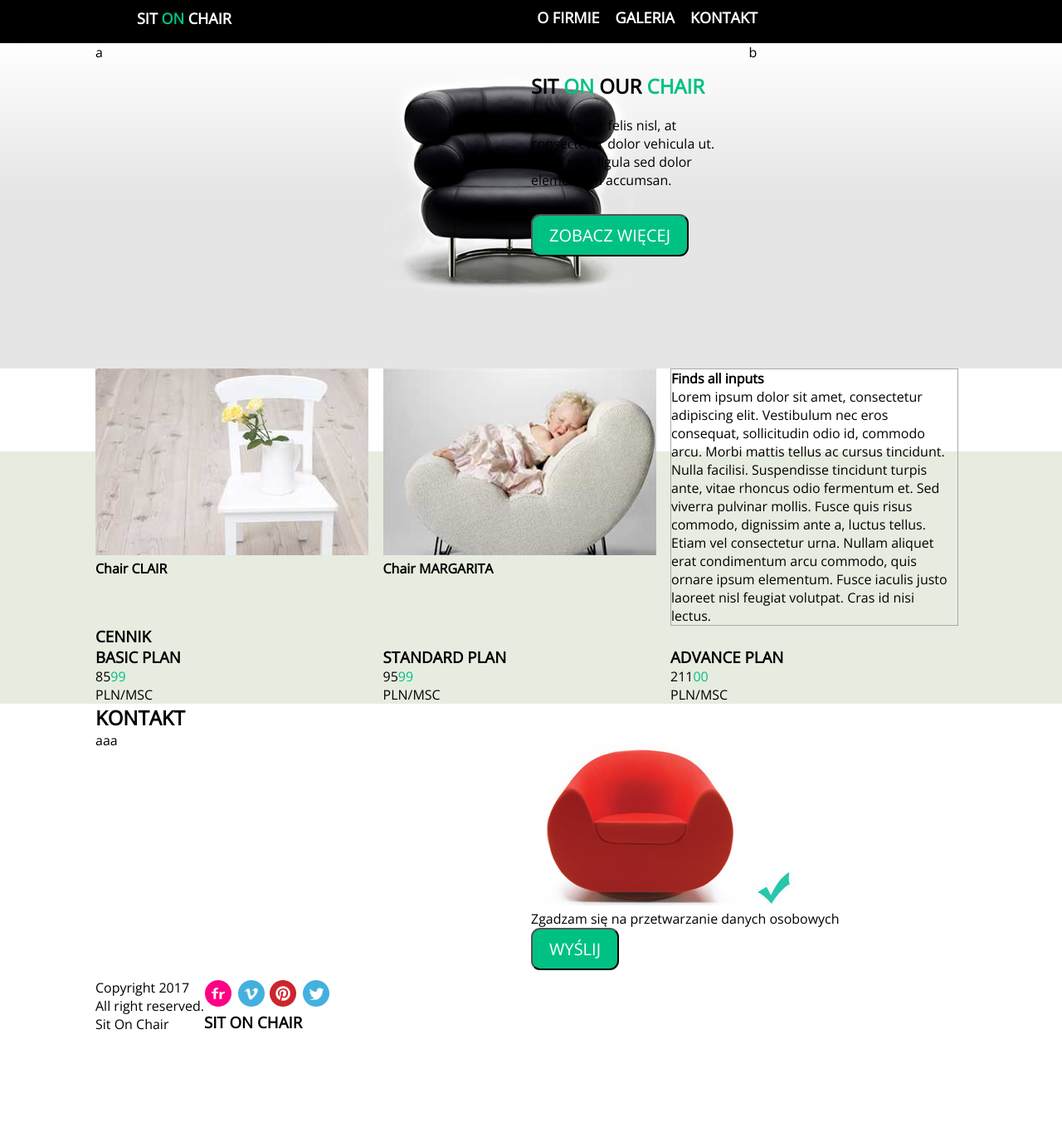
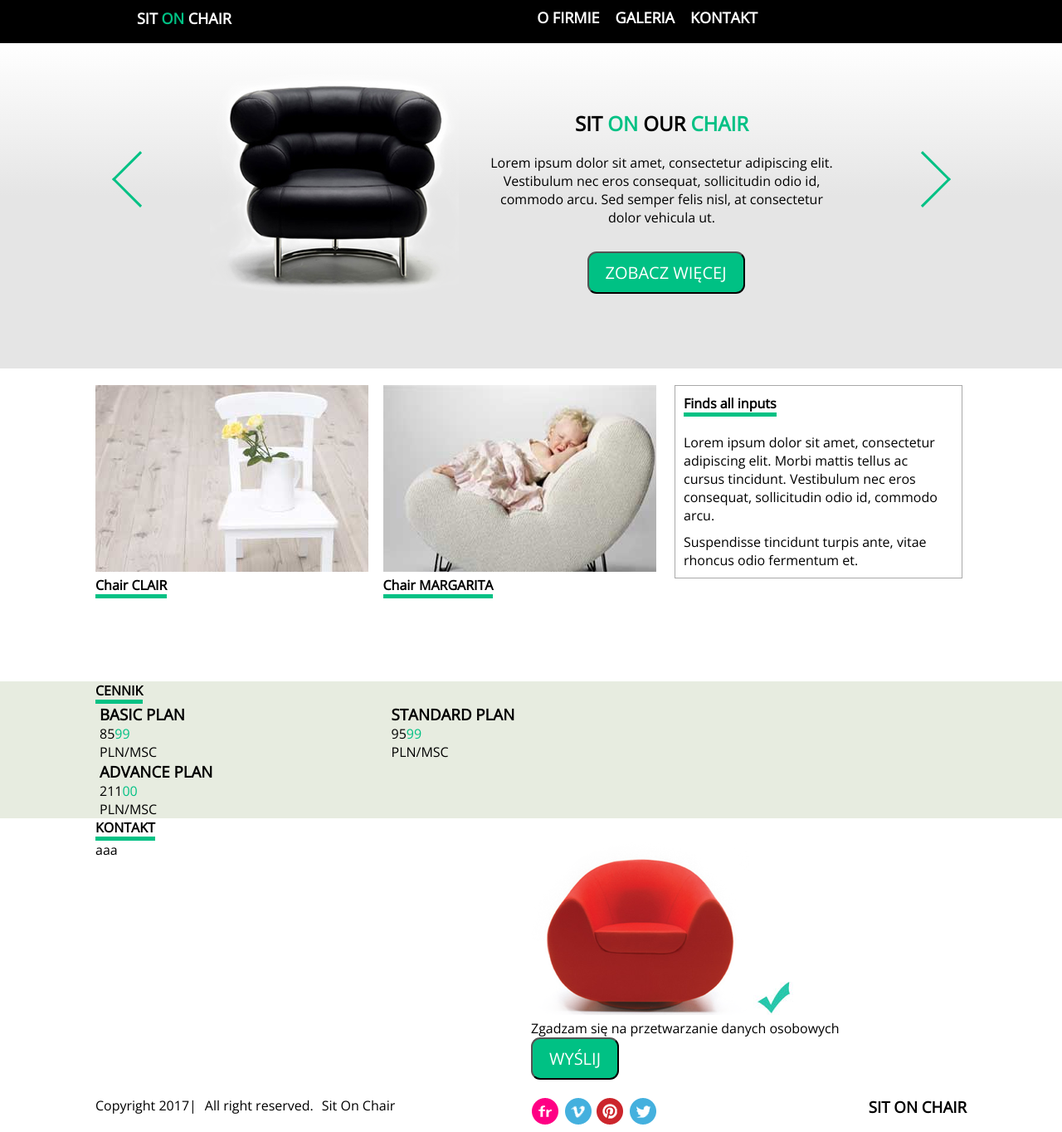
Before and after one commit to angorzan/Workshops, a plain HTML site: page index.html in a window 1280 px wide. Shown: the whole page at 83% size. Before the commit the page ends 1269 px from the top, so only its background shows below. Drawn offline with nearby package versions, Linux system fonts and the light colour scheme.

Commit message:
better footer

```diff
--- a/css/style.css
+++ b/css/style.css
@@ -101,9 +101,6 @@ header nav ul>li .triangle {
 display: none;
 }
 
-
-
-
 /****section 2 with black chair*******/
 #main {
 padding-bottom: 50px;
@@ -117,6 +114,20 @@ background: linear-gradient(to bottom, rgba(255,255,255,1) 0%,rgba(229,229,229,1
 filter: progid:DXImageTransform.Microsoft.gradient( startColorstr='#ffffff', endColorstr='#e5e5e5',GradientType=0 ); /* IE6-9 */
 }
 
+#main .col:nth-of-type(1) {
+width: 5%;
+}
+
+#main .col:nth-of-type(2) {
+width: 40%;
+}
+#main .col:nth-of-type(3) {
+width: 40%;
+}
+#main .col:nth-of-type(4) {
+width: 5%;
+}
+
 span {
 color: rgba(0, 193, 132, 1);
 }
@@ -126,10 +137,10 @@ span {
 border-left: 0.2em solid rgba(0, 193, 132, 1);
 border-bottom: 0.2em solid rgba(0, 193, 132, 1);
 transform: rotate(45deg);
-  position: absolute;
-  margin-top: 120px;
+margin-top: 140px;
 margin-left: 30px;
 }
+
 
 #arrow-right {
 width: 3em;
@@ -137,32 +148,30 @@ span {
 border-right: 0.2em solid rgba(0, 193, 132, 1);
 border-top: 0.2em solid rgba(0, 193, 132, 1);
 transform: rotate(45deg);
-    position: absolute;
-
+margin-top: 140px;
+margin-left: 80px;
 }
 
 #main button {
--webkit-border-radius: 11;
--moz-border-radius: 11;
 border-radius: 11px;
 color: white;
 font-size: 20px;
 padding: 10px 20px 10px 20px;
 text-decoration: none;
-background: rgba(0, 193, 132, 1)
+background: rgba(0, 193, 132, 1);
+margin-left: 120px;
 }
 
 #main p {
 display: block;
+text-align: center;
 }
 
-#main .col {
-  width: 25%;
-}
 
 #main h1 {
-margin-top: 35px;
+margin-top: 80px;
 margin-bottom: 20px;
+text-align: center;
 }
 
 #main button {
@@ -171,8 +180,8 @@ margin-bottom: 20px;
 /****section 3 with other chair pictures********/
 #other_chairs {
 background: white;
-min-height: 50px;
-height: 100px;
+min-height: 150px;
+margin-bottom: 100px;
 }
 
 #other_chairs .col {
@@ -181,19 +190,47 @@ height: 100px;
 
 #other_chairs article {
 border: 1px solid darkgrey;
+margin: 20px 5px 0px 5px;
+display: inline-block;
 }
+
+#other_chairs h4 {
+  display: inline-block;
+  border-bottom: 5px solid rgba(0, 193, 132, 1);
+
+}
+
+#other_chairs img {
+  margin-top: 20px;
+}
+
+article h4 {
+  margin: 10px 10px 10px 10px;
+}
+
+article p {
+  margin: 10px 20px 10px 10px;
+}
+
 /*****section 4 with price list**********/
 #price_list {
 background-color: rgba(229, 234, 221, 0.9);
 background: rgba(229, 234, 221, 0.9);
 /*color: rgba(229, 234, 221, 0.9); */
-min-height: 50px;
+min-height: 150px;
 height: 100%;}
 
 #price_list .col {
 width:33%;
+margin-left: 5px;
+}
+
+#price_list h4 {
+  display: inline-block;
+  border-bottom: 5px solid rgba(0, 193, 132, 1);
 }
 /******section 5 contact******************/
+
 #contact {
 background: white;
 min-height: 50px;
@@ -214,6 +251,12 @@ background: rgba(0, 193, 132, 1)
 #contact .col {
 width: 50%;
 }
+
+#contact h4 {
+  display: inline-block;
+  border-bottom: 5px solid rgba(0, 193, 132, 1);
+}
+
 /******section 6 footer******************/
 
 footer {
@@ -221,8 +264,37 @@ footer {
 min-height: 100px;
 background: white;
 padding: 10px 10px 10px 10px;
+margin-top: 10px;
 }
 
-footer .subcol:first-of-type {
+footer .col:first-of-type {
+  width: 50%;
+}
+
+footer .col:nth-of-type(2) {
+  width: 25%;
+  float: left;
+}
+
+footer .col:nth-of-type(3) {
+  width: 25%;
+}
+
+footer p {
+  display: inline-block;
+  float: left;
+  margin-right: 10px;
+}
+
+footer p:first-of-type {
+  border-right: 1px grey;
+}
+
+footer h3 {
   float: right;
+  text-align: center;
 }
+
+footer img {
+  align-items: center;
+}
--- a/index.html
+++ b/index.html
@@ -51,7 +51,7 @@
          <div class="row">
           <!---1st colimn with arrow--->
               <div class="col">
-                  a<!--<div id="arrow-left"></div>-->
+                  <div id="arrow-left"></div>
               </div>
           <!---2nd column with chair---->
               <div class="col">
@@ -62,14 +62,14 @@
               <div class="col">
                   <h1>SIT <span>ON</span> OUR <span>CHAIR<span></h1>
                   <p>
-                      Sed semper felis nisl, at consectetur dolor vehicula ut. Nunc eget ligula sed dolor elementum accumsan.
+                      Lorem ipsum dolor sit amet, consectetur adipiscing elit. Vestibulum nec eros consequat, sollicitudin odio id, commodo arcu. Sed semper felis nisl, at consectetur dolor vehicula ut.
                   </p>
                   <button type="button">ZOBACZ WIĘCEJ</button>
             </div>
 
           <!--4th column arrow---->
             <div class="col">
-            b<!--<div id="arrow-right"></div>-->
+            <div id="arrow-right"></div>
             </div>
       </div>
 </div>
@@ -84,16 +84,18 @@
         <div class="row">
         <div class="col">
             <img src="./images/box1_img.jpg"  alt="white chair">
-            <h4>Chair CLAIR</h4>
+            <h4 class="clair">Chair CLAIR</h4>
           </div>
           <div class="col">
             <img  src="./images/box2_img.jpg" alt="baby">
-            <h4>Chair MARGARITA</h4>
+            <h4 class="margarita">Chair MARGARITA</h4>
           </div>
             <article class="col">
               <h4>Finds all inputs</h4>
               <p>
-                  Lorem ipsum dolor sit amet, consectetur adipiscing elit. Vestibulum nec eros consequat, sollicitudin odio id, commodo arcu. Morbi mattis tellus ac cursus tincidunt. Nulla facilisi. Suspendisse tincidunt turpis ante, vitae rhoncus odio fermentum et. Sed viverra pulvinar mollis. Fusce quis risus commodo, dignissim ante a, luctus tellus. Etiam vel consectetur urna. Nullam aliquet erat condimentum arcu commodo, quis ornare ipsum elementum. Fusce iaculis justo laoreet nisl feugiat volutpat. Cras id nisi lectus.
+                  Lorem ipsum dolor sit amet, consectetur adipiscing elit. Morbi mattis tellus ac cursus tincidunt. Vestibulum nec eros consequat, sollicitudin odio id, commodo arcu.
+                </p>
+                <p>Suspendisse tincidunt turpis ante, vitae rhoncus odio fermentum et.
               </p>
             </article>
           </div>
@@ -104,8 +106,8 @@
     <div class="container">
 
     <div class="row">
-        <h3>CENNIK
-      </h3>
+        <h4>CENNIK
+      </h4>
     </div>
     <!--3 types of plan-->
     <div class="row">
@@ -144,9 +146,9 @@
     <section id="contact">
         <div class="container">
 
-                  <h2 class="row">
+                  <h4 class="row">
                     KONTAKT
-                  </h2>
+                  </h4>
                   <div class="row">
                     <div class="col">
                   <!---form------------>
@@ -172,7 +174,7 @@
         <!---left column------->
           <div class="col">
                   <p>
-                    Copyright 2017
+                    Copyright 2017|
                   </p>
                   <p>
                     All right reserved.
@@ -183,19 +185,18 @@
           </div>
           <!---right column-------------->
           <div class="col">
-                <div class="subcol">
                   <img src="./images/flickr.png" alt="flickr">
                   <img src="./images/vimeo.png" alt="vimeo">
                   <img src="./images/pinterest.png" alt="pinterest">
                   <img src="./images/twitter.png" alt="twitter">
-                </div>
-                <div class="subcol">
+          </div>
+          <div class="col">
                   <h3>
                     SIT ON CHAIR
                   </h3>
-                </div>
           </div>
-      </div>
+          </div>
+
 </footer>
 <!---end of footer------------------------------------------------------------>
 
```
Lines whose indentation alone changed are shown as unchanged.
